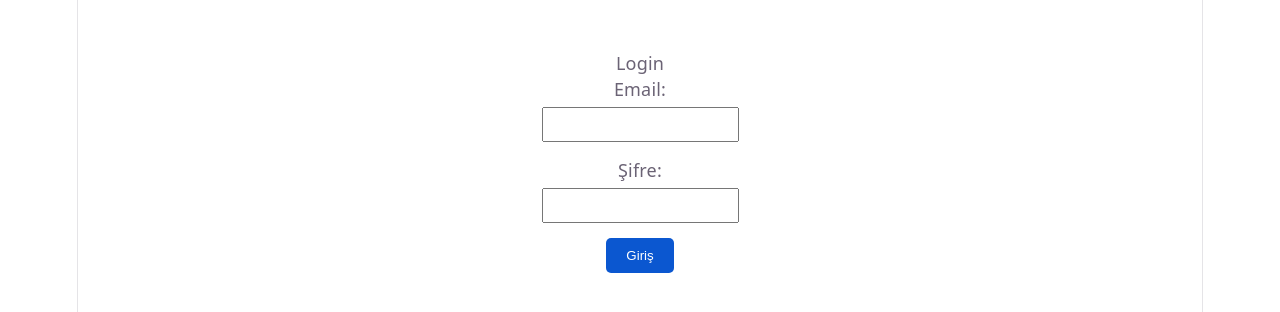
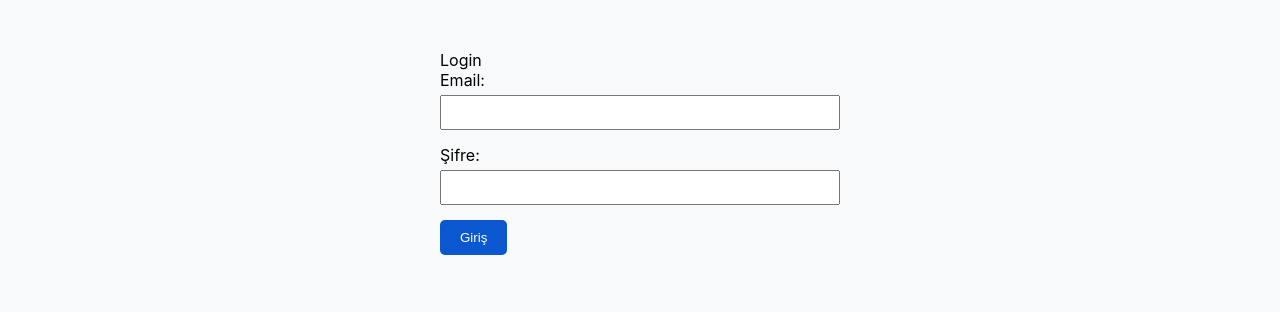
Before and after one commit to tahaturkay/book-recommendation, a React app in the folder frontend/: page /login in a window 1280 px wide. Shown: the top 312 px of the page. Built offline with nearby package versions, Linux system fonts and the light colour scheme; the HTML template or start-up script is replaced by a standard one.

Commit message:
frontenddeki templateden gelen App.css dosyası silindi ve index.css dosyası sadeleştirildi

```diff
--- a/frontend/src/index.css
+++ b/frontend/src/index.css
@@ -1,111 +1,18 @@
-:root {
-  --text: #6b6375;
-  --text-h: #08060d;
-  --bg: #fff;
-  --border: #e5e4e7;
-  --code-bg: #f4f3ec;
-  --accent: #aa3bff;
-  --accent-bg: rgba(170, 59, 255, 0.1);
-  --accent-border: rgba(170, 59, 255, 0.5);
-  --social-bg: rgba(244, 243, 236, 0.5);
-  --shadow:
-    rgba(0, 0, 0, 0.1) 0 10px 15px -3px, rgba(0, 0, 0, 0.05) 0 4px 6px -2px;
-
-  --sans: system-ui, 'Segoe UI', Roboto, sans-serif;
-  --heading: system-ui, 'Segoe UI', Roboto, sans-serif;
-  --mono: ui-monospace, Consolas, monospace;
-
-  font: 18px/145% var(--sans);
-  letter-spacing: 0.18px;
-  color-scheme: light dark;
-  color: var(--text);
-  background: var(--bg);
-  font-synthesis: none;
-  text-rendering: optimizeLegibility;
-  -webkit-font-smoothing: antialiased;
-  -moz-osx-font-smoothing: grayscale;
-
-  @media (max-width: 1024px) {
-    font-size: 16px;
-  }
+/* index.css içine sadece bunlar kalabilir */
+body {
+  margin: 0;
+  font-family: -apple-system, BlinkMacSystemFont, 'Segoe UI', Roboto, Oxygen, Ubuntu, Cantarell, sans-serif;
+  background-color: #f8f9fa;
 }
 
-@media (prefers-color-scheme: dark) {
-  :root {
-    --text: #9ca3af;
-    --text-h: #f3f4f6;
-    --bg: #16171d;
-    --border: #2e303a;
-    --code-bg: #1f2028;
-    --accent: #c084fc;
-    --accent-bg: rgba(192, 132, 252, 0.15);
-    --accent-border: rgba(192, 132, 252, 0.5);
-    --social-bg: rgba(47, 48, 58, 0.5);
-    --shadow:
-      rgba(0, 0, 0, 0.4) 0 10px 15px -3px, rgba(0, 0, 0, 0.25) 0 4px 6px -2px;
-  }
-
-  #social .button-icon {
-    filter: invert(1) brightness(2);
-  }
+/* İskelet yükleme efekti için gereken global animasyon */
+@keyframes skeleton-loading {
+  0% { background-color: #e0e0e0; }
+  50% { background-color: #f5f5f5; }
+  100% { background-color: #e0e0e0; }
 }
 
-body {
-  margin: 0;
+.skeleton-box {
+  animation: skeleton-loading 1.5s infinite ease-in-out;
+  background-color: #e0e0e0;
 }
-
-#root {
-  width: 1126px;
-  max-width: 100%;
-  margin: 0 auto;
-  text-align: center;
-  border-inline: 1px solid var(--border);
-  min-height: 100svh;
-  display: flex;
-  flex-direction: column;
-  box-sizing: border-box;
-}
-
-h1,
-h2 {
-  font-family: var(--heading);
-  font-weight: 500;
-  color: var(--text-h);
-}
-
-h1 {
-  font-size: 56px;
-  letter-spacing: -1.68px;
-  margin: 32px 0;
-  @media (max-width: 1024px) {
-    font-size: 36px;
-    margin: 20px 0;
-  }
-}
-h2 {
-  font-size: 24px;
-  line-height: 118%;
-  letter-spacing: -0.24px;
-  margin: 0 0 8px;
-  @media (max-width: 1024px) {
-    font-size: 20px;
-  }
-}
-p {
-  margin: 0;
-}
-
-code,
-.counter {
-  font-family: var(--mono);
-  display: inline-flex;
-  border-radius: 4px;
-  color: var(--text-h);
-}
-
-code {
-  font-size: 15px;
-  line-height: 135%;
-  padding: 4px 8px;
-  background: var(--code-bg);
-}
```
Also changed, not shown: frontend/src/App.css (deleted, +0 -184 lines).
